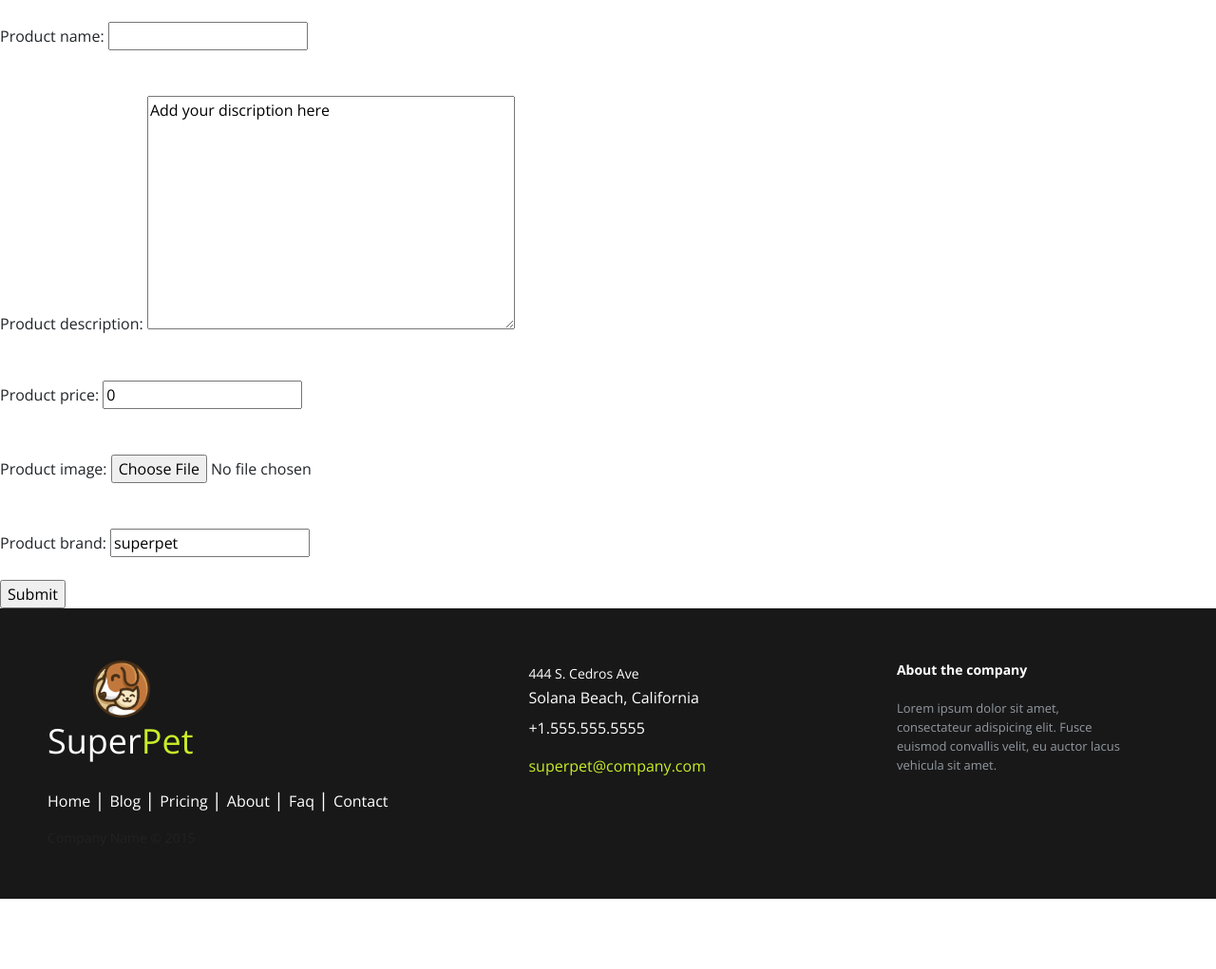
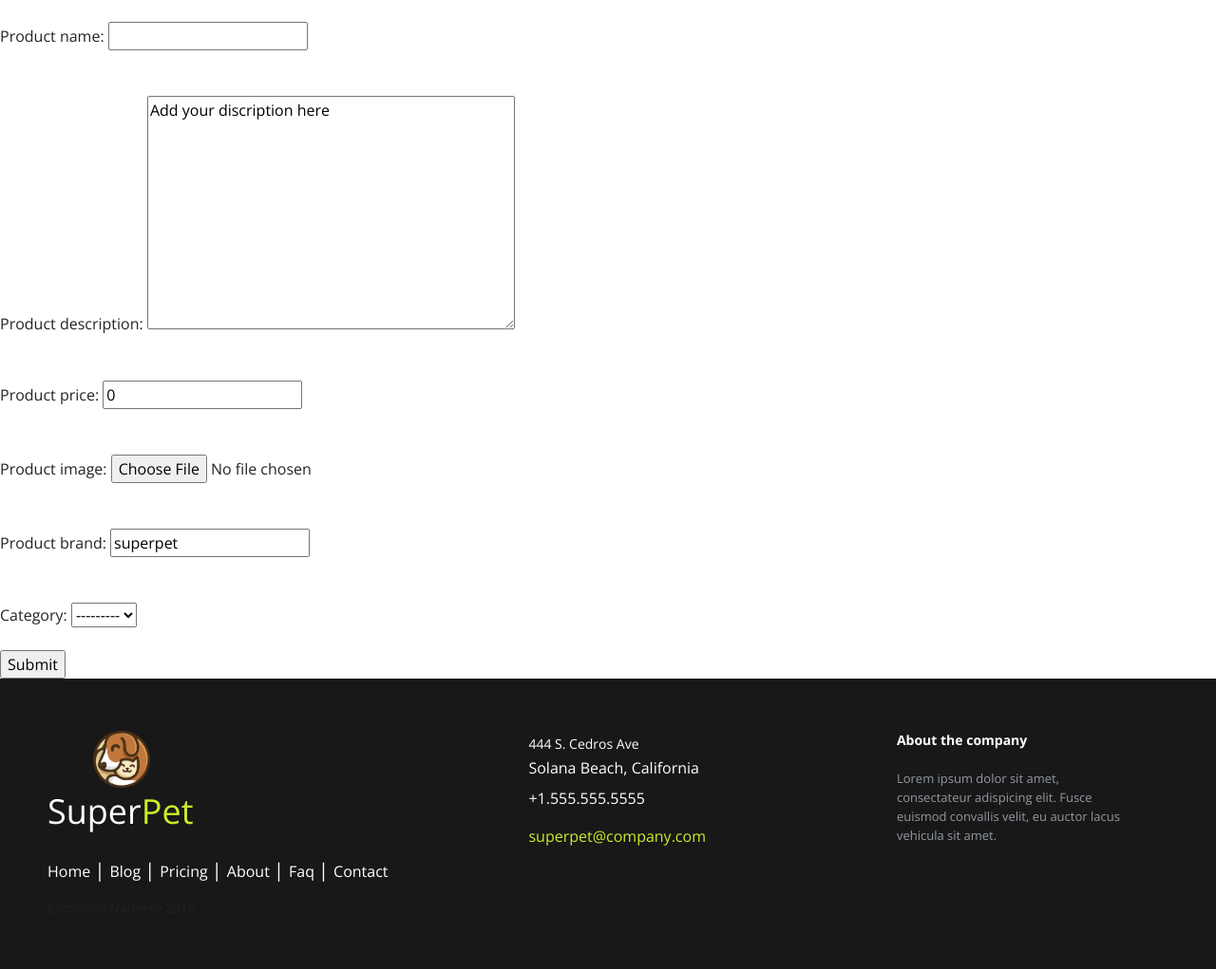
Before and after one commit to aishSolkar02/Django, a Django app: page /products/create-product/ in a window 1280 px wide. Shown: the part 58-1079 px from the top of the page at 95% size. Before the commit the page ends 1005 px from the top, so only its background shows below. Run offline with Django 5.2, Linux system fonts and the light colour scheme; data that the repository does not hold is empty.

Commit message:
22/10/2024

```diff
--- a/superpet/products/admin.py
+++ b/superpet/products/admin.py
@@ -8,7 +8,7 @@ from .models import Product,Category
 
 class ProductAdmin(admin.ModelAdmin):
     # model=Product
-    list_display=['id','product_name','product_price','product_image','product_brand']
+    list_display=['id','product_name','product_price','product_image','product_brand','category']
 
 class CategoryAdmin(admin.ModelAdmin):
     list_display=['id','category_name','category_slug']
--- a/superpet/products/models.py
+++ b/superpet/products/models.py
@@ -17,24 +17,26 @@ class ProductCustomManager(models.Manager):
 # Create your models here.
 # step 1: create class which inherits model class from models
 
+# #categary--------------------------------------------------------------------------
+class Category(models.Model):
+    category_name=models.CharField(max_length=100,null=False)
+    category_slug=AutoSlugField(populate_from="category_name",unique=True)
 
+    def __str__(self):
+        return self.category_name
+
+
+    #product---------------------------------------------------------------
 class Product(models.Model):
     product_name=models.CharField(max_length=100,null=False)
     product_description=models.TextField(default="Add your discription here")
     product_price=models.PositiveIntegerField(default=0)
     product_image=models.ImageField(upload_to="Products/")#image folder path
     product_brand=models.CharField(max_length=100,default="superpet")
+    category=models.ForeignKey(Category,on_delete=models.SET_NULL,null=True)
 
     #arati=models.Manager()#create a new manager
     customManager=ProductCustomManager()
 
     def __str__(self):
         return self.product_name
-
-# #categary
-class Category(models.Model):
-    category_name=models.CharField(max_length=100,null=False)
-    category_slug=AutoSlugField(populate_from="category_name",unique=True)
-
-    def __str__(self):
-        return self.category_name
--- a/superpet/products/urls.py
+++ b/superpet/products/urls.py
@@ -9,6 +9,7 @@ urlpatterns=[
     path('<int:pk>/',views.ProductDetailView.as_view(),name="product-detail"),
     path('create-product/',views.ProductCreateView.as_view(),name="create-product"),
     path('update-product/<int:pk>/',views.ProductUpdateView.as_view(),name="product-update"),
-    path('delete-product/<int:pk>/',views.ProducDeleteView.as_view(),name="delete-product")
+    path('delete-product/<int:pk>/',views.ProducDeleteView.as_view(),name="delete-product"),
+    path('<slug:slug>/',views.CategoryDetailView.as_view(),name="category-detail")
 
 ]
--- a/superpet/products/views.py
+++ b/superpet/products/views.py
@@ -1,5 +1,5 @@
 from django.shortcuts import render
-from .models import Product
+from .models import Product,Category
 from django.views.generic import ListView,DetailView,CreateView,UpdateView,DeleteView
 
 # Create your views here.
@@ -39,7 +39,15 @@ class ProductUpdateView(UpdateView):
     fields="__all__"
     success_url="/products"
 
-
+#+=================================================
 class ProducDeleteView(DeleteView):
     model=Product
     success_url="/prodcuts"
+
+
+#===========================================
+class CategoryDetailView(DetailView):
+    model=Category
+    template_name="category/category_detail.html"
+    slug_field="category_slug"
+    context_object_name="category_obj"
```
Also changed, not shown: superpet/products/templates/category/category_detail.html (added, +12 -0 lines), superpet/templates/index.html (+10 -10 lines), superpet/products/migrations/0005_product_category.py (added).
